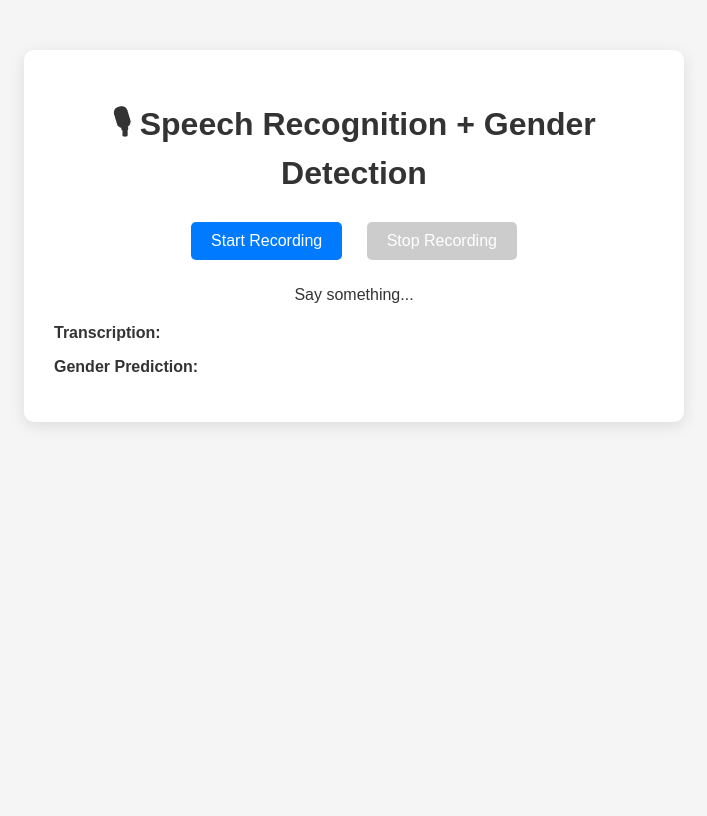
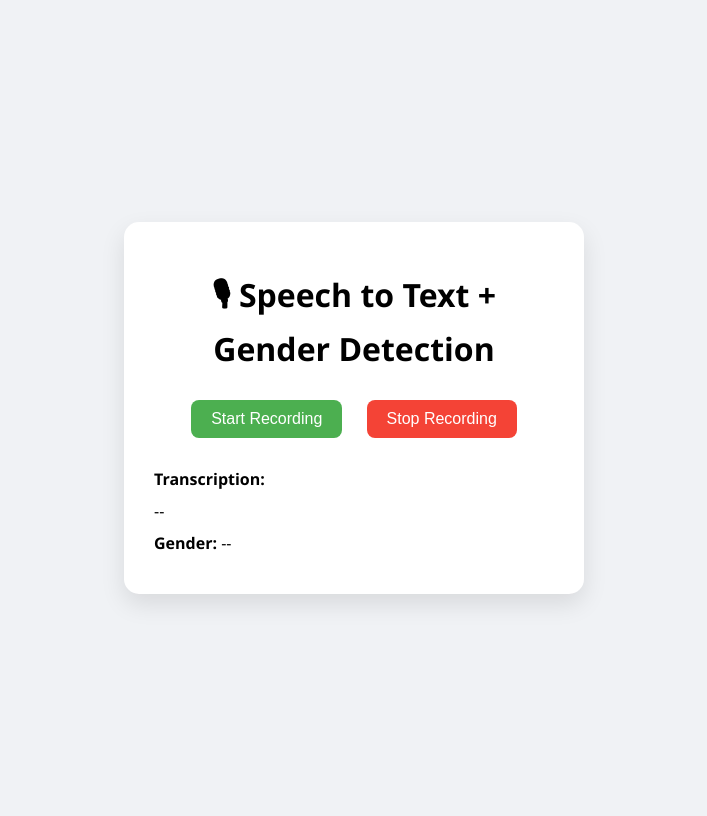
Before and after one commit to Sanjai229/Speech-recognition, a Flask app: page / in a window 1280 px wide. Shown: the whole page, without its empty margins (286-993 px from the left). Before the commit the page ends 426 px from the top, so only its background shows below. Run offline with Flask 3, Linux system fonts and the light colour scheme.

Commit message:
Updated app with unlimited recording, Whisper transcription, gender detection, and professional UI

```diff
--- a/app.py
+++ b/app.py
@@ -1,9 +1,22 @@
-from flask import Flask, request, jsonify, render_template
-import os
-import speech_recognition as sr
-# import your gender prediction model if you have one
+from flask import Flask, render_template, request, jsonify
+import whisper
+from io import BytesIO
+from pydub import AudioSegment
 
 app = Flask(__name__)
+model = whisper.load_model("base")  # You can switch to "small", "medium", "large" if needed
+
+# Simple gender detection based on pronouns (demo purpose)
+def predict_gender(text):
+    male_words = ['he', 'him', 'his']
+    female_words = ['she', 'her', 'hers']
+    text_lower = text.lower()
+    if any(word in text_lower for word in male_words):
+        return "Male"
+    elif any(word in text_lower for word in female_words):
+        return "Female"
+    else:
+        return "Unknown"
 
 @app.route('/')
 def index():
@@ -12,25 +25,26 @@ def index():
 @app.route('/transcribe', methods=['POST'])
 def transcribe():
     if 'audio' not in request.files:
-        return jsonify({'error': 'No audio file provided'}), 400
+        return jsonify({'text': 'No audio file', 'gender': 'Undefined'})
+    audio_file = request.files['audio']
+    try:
+        audio_bytes = BytesIO(audio_file.read())
+        audio_segment = AudioSegment.from_file(audio_bytes)
+        wav_bytes = BytesIO()
+        audio_segment.export(wav_bytes, format="wav")
+        wav_bytes.seek(0)
 
-    audio_file = request.files['audio']
-    temp_path = "temp_audio.wav"
-    audio_file.save(temp_path)
+        # Transcribe
+        result = model.transcribe(wav_bytes)
+        text = result["text"].strip()
 
-    recognizer = sr.Recognizer()
-    try:
-        with sr.AudioFile(temp_path) as source:
-            audio_data = recognizer.record(source)
-            text = recognizer.recognize_google(audio_data)
+        # Predict gender
+        gender = predict_gender(text)
+
+        return jsonify({'text': text, 'gender': gender})
     except Exception as e:
-        return jsonify({'error': str(e)}), 500
-
-    # Placeholder for gender prediction
-    gender = "Male/Female/Undefined"  # replace with your model logic
-
-    return jsonify({'text': text, 'gender': gender})
+        print("Error:", e)
+        return jsonify({'text': 'Error', 'gender': 'Undefined'})
 
 if __name__ == "__main__":
-    port = int(os.environ.get("PORT", 5000))
-    app.run(host="0.0.0.0", port=port)
+    app.run(debug=True)
--- a/static/style.css
+++ b/static/style.css
@@ -1,18 +1,18 @@
 body {
-    font-family: Arial, sans-serif;
-    background: #f5f5f5;
-    color: #333;
-    margin: 0;
-    padding: 0;
+    font-family: 'Segoe UI', Tahoma, Geneva, Verdana, sans-serif;
+    background: #f0f2f5;
+    display: flex;
+    justify-content: center;
+    align-items: center;
+    height: 100vh;
 }
 
 .container {
-    max-width: 600px;
-    margin: 50px auto;
+    background: #fff;
     padding: 30px;
-    background: white;
-    border-radius: 10px;
-    box-shadow: 0 4px 15px rgba(0,0,0,0.1);
+    border-radius: 15px;
+    box-shadow: 0px 10px 25px rgba(0,0,0,0.1);
+    width: 400px;
     text-align: center;
 }
 
@@ -24,19 +24,31 @@ h1 {
     padding: 10px 20px;
     margin: 10px;
     font-size: 16px;
+    border: none;
+    border-radius: 8px;
     cursor: pointer;
-    border: none;
-    border-radius: 5px;
-    background-color: #007BFF;
+    transition: 0.2s;
+}
+
+#startBtn {
+    background: #4caf50;
     color: white;
 }
 
-.controls button:disabled {
-    background-color: #cccccc;
-    cursor: not-allowed;
+#startBtn:hover { background: #45a049; }
+
+#stopBtn {
+    background: #f44336;
+    color: white;
 }
 
-.result {
+#stopBtn:hover { background: #e53935; }
+
+.output {
     margin-top: 20px;
     text-align: left;
 }
+
+.output p {
+    margin: 10px 0;
+}
--- a/templates/index.html
+++ b/templates/index.html
@@ -2,22 +2,20 @@
 <html lang="en">
 <head>
     <meta charset="UTF-8">
-    <title>Speech Recognition + Gender Detection</title>
+    <title>Speech Recognition & Gender Detection</title>
     <link rel="stylesheet" href="{{ url_for('static', filename='style.css') }}">
 </head>
 <body>
     <div class="container">
-        <h1>🎙 Speech Recognition + Gender Detection</h1>
+        <h1>🎙 Speech to Text + Gender Detection</h1>
         <div class="controls">
             <button id="startBtn">Start Recording</button>
             <button id="stopBtn" disabled>Stop Recording</button>
         </div>
-        <p id="status">Say something...</p>
-        <div class="result">
-            <strong>Transcription:</strong>
-            <p id="text"></p>
-            <strong>Gender Prediction:</strong>
-            <p id="gender"></p>
+        <div class="output">
+            <p><strong>Transcription:</strong></p>
+            <p id="transcription">--</p>
+            <p><strong>Gender:</strong> <span id="gender">--</span></p>
         </div>
     </div>
 
@@ -27,24 +25,24 @@
 
         const startBtn = document.getElementById("startBtn");
         const stopBtn = document.getElementById("stopBtn");
-        const status = document.getElementById("status");
-        const textEl = document.getElementById("text");
+        const transcriptionEl = document.getElementById("transcription");
         const genderEl = document.getElementById("gender");
 
         startBtn.onclick = async () => {
             const stream = await navigator.mediaDevices.getUserMedia({ audio: true });
             mediaRecorder = new MediaRecorder(stream);
+            audioChunks = [];
             mediaRecorder.start();
-            status.innerText = "Recording...";
 
-            audioChunks = [];
-            mediaRecorder.ondataavailable = event => audioChunks.push(event.data);
+            mediaRecorder.ondataavailable = e => audioChunks.push(e.data);
 
             mediaRecorder.onstop = async () => {
-                status.innerText = "Processing...";
                 const audioBlob = new Blob(audioChunks, { type: 'audio/wav' });
                 const formData = new FormData();
                 formData.append('audio', audioBlob, 'recording.wav');
+
+                transcriptionEl.innerText = "Transcribing...";
+                genderEl.innerText = "--";
 
                 try {
                     const response = await fetch('/transcribe', {
@@ -52,12 +50,11 @@
                         body: formData
                     });
                     const data = await response.json();
-                    textEl.innerText = data.text || "Error";
+                    transcriptionEl.innerText = data.text || "Error";
                     genderEl.innerText = data.gender || "Undefined";
-                    status.innerText = "Done!";
                 } catch (err) {
-                    status.innerText = "Error!";
-                    console.error(err);
+                    transcriptionEl.innerText = "Error in transcription";
+                    genderEl.innerText = "Undefined";
                 }
             };
 
@@ -66,7 +63,9 @@
         };
 
         stopBtn.onclick = () => {
-            mediaRecorder.stop();
+            if (mediaRecorder && mediaRecorder.state !== "inactive") {
+                mediaRecorder.stop();
+            }
             startBtn.disabled = false;
             stopBtn.disabled = true;
         };
```
